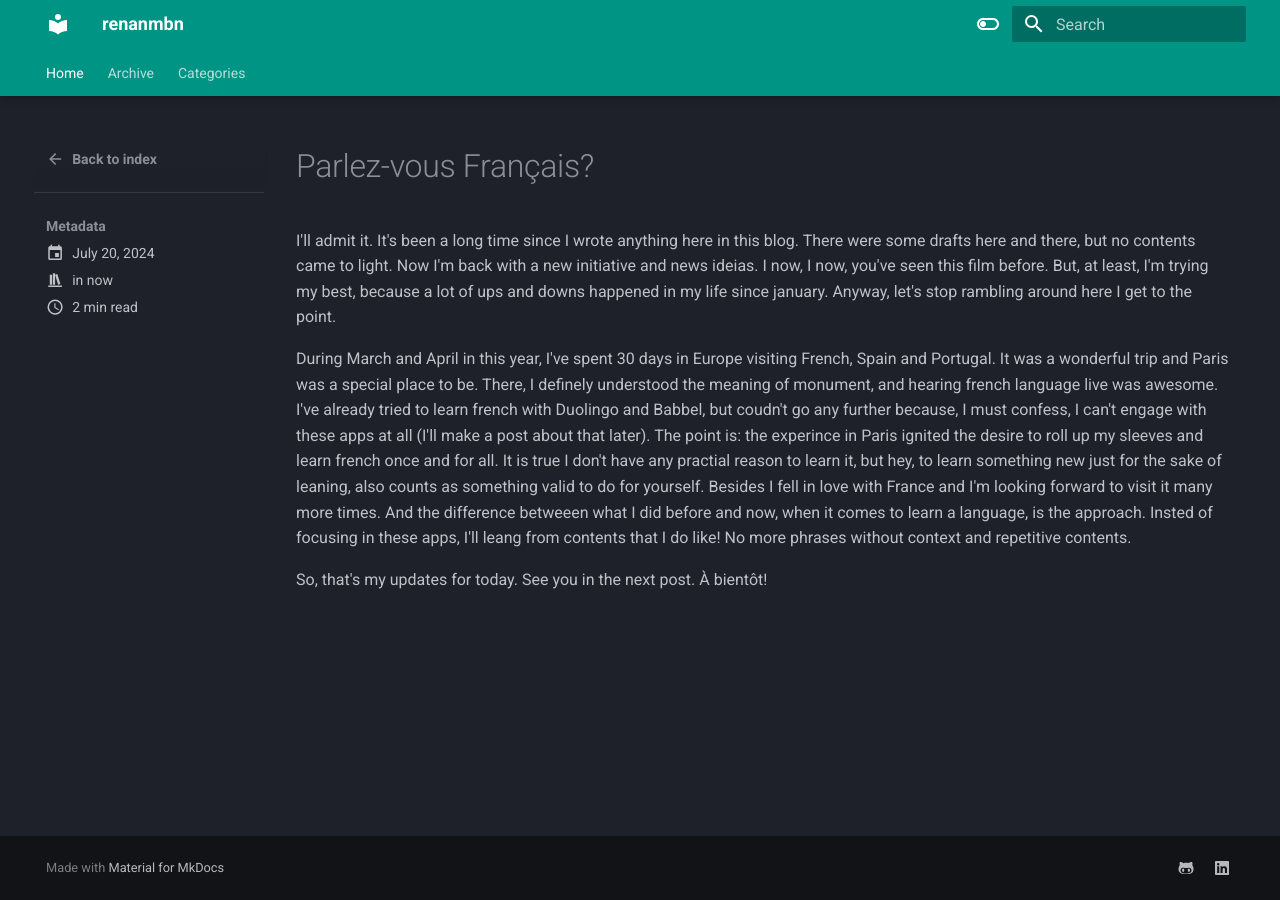
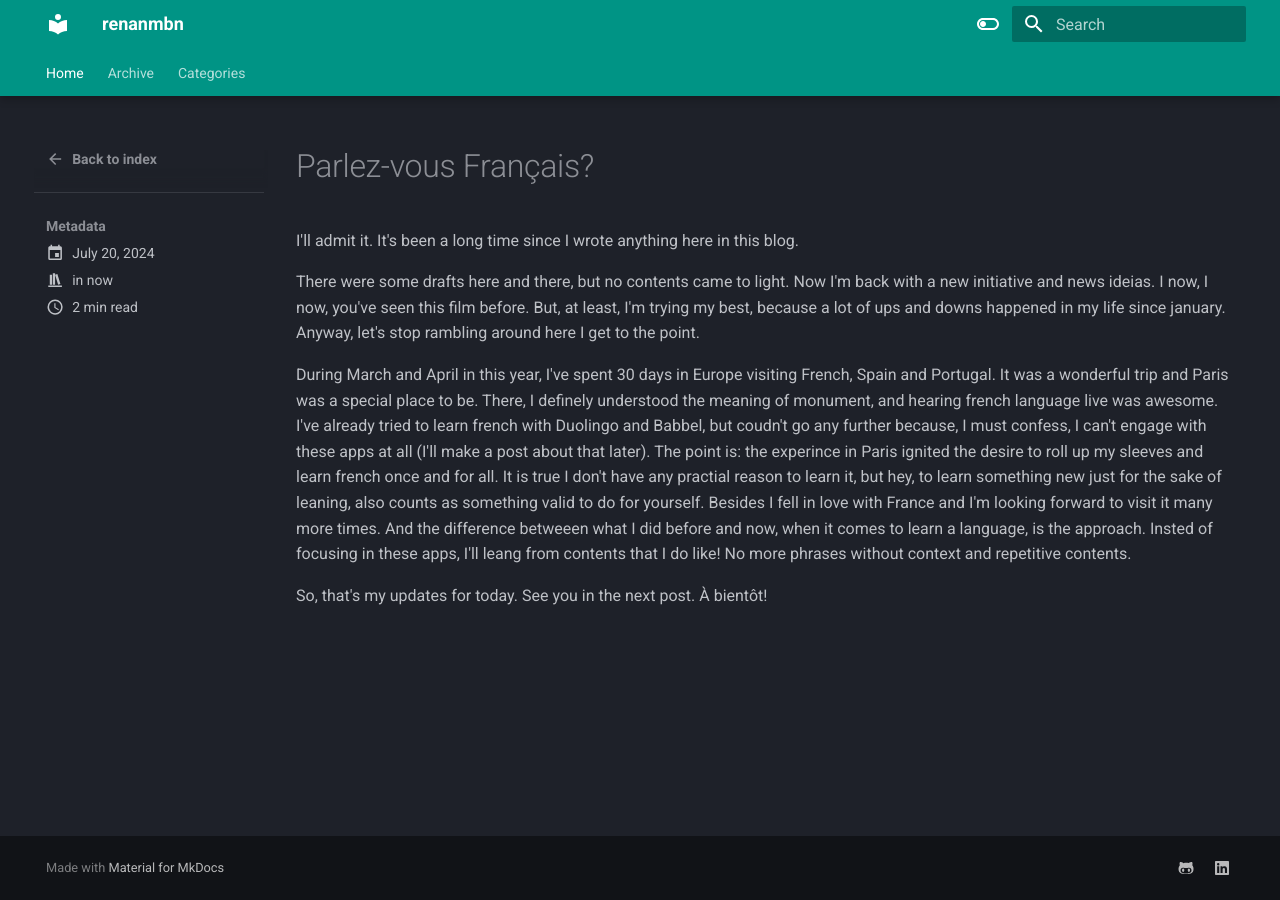
Before and after one commit to RenanNascimento/renanmbn, an MkDocs documentation site: the page built from docs/posts/parlez-vous-francais.md, in a window 1280 px wide. Built offline with MkDocs 1.6.1 and Material for MkDocs 9.7.7, drawn with Linux system fonts in a browser that asks for light colours.

```diff
--- a/docs/posts/parlez-vous-francais.md
+++ b/docs/posts/parlez-vous-francais.md
@@ -7,9 +7,10 @@ categories:
 
 # Parlez-vous Français?
 
+I'll admit it. It's been a long time since I wrote anything here in this blog.
+
 <!-- more -->
 
-I'll admit it. It's been a long time since I wrote anything here in this blog.
 There were some drafts here and there, but no contents came to light. Now I'm back
 with a new initiative and news ideias. I now, I now, you've seen this film
 before. But, at least, I'm trying my best, because a lot of ups and downs happened in my
```
